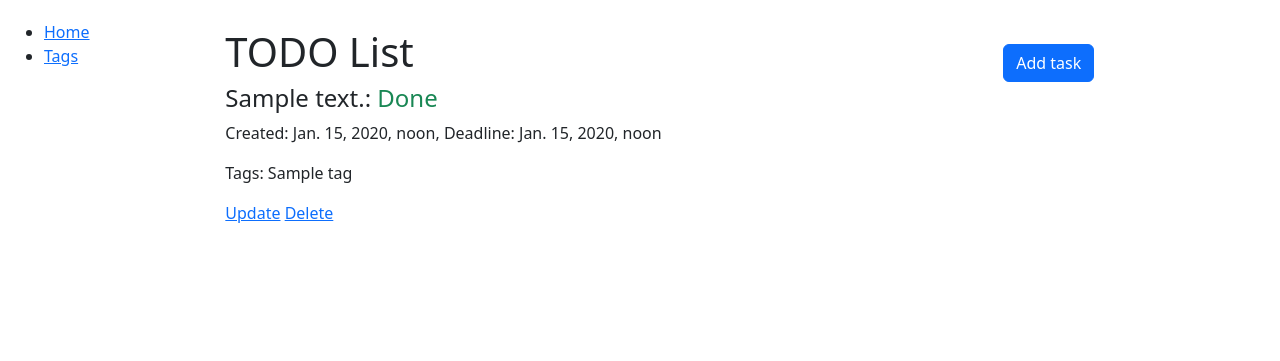
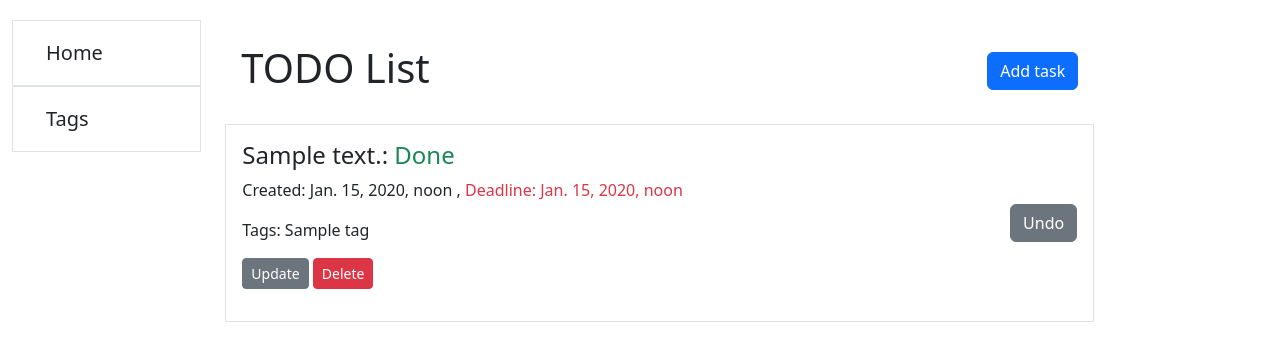
Before and after one commit to YBlck/todo_list, a Django app: page / in a window 1280 px wide. Shown: the top 361 px of the page. Run offline with Django 5.2, Linux system fonts and the light colour scheme; tables that the repository leaves empty hold one stand-in row (values such as "Sample post").

Commit message:
chore: update template UI

```diff
--- a/templates/includes/sidebar.html
+++ b/templates/includes/sidebar.html
@@ -1,10 +1,10 @@
-<ul>
+<ul class="nav flex-column">
 
-  <li>
-    <a href="{% url 'manager:task-list' %}">Home</a>
+  <li class="nav-link border">
+    <a class="btn btn-lg" href="{% url 'manager:task-list' %}">Home</a>
   </li>
-  <li>
-    <a href="{% url 'manager:tag-list' %}">Tags</a>
+  <li class="nav-link border">
+    <a class="btn btn-lg" href="{% url 'manager:tag-list' %}">Tags</a>
   </li>
 
 </ul>
--- a/templates/manager/task_list.html
+++ b/templates/manager/task_list.html
@@ -3,21 +3,27 @@
 {% block content %}
   <main>
     <div class="col-10">
-
-      <div class="mt-2 d-flex justify-content-between">
+      <div class="mt-2 d-flex justify-content-between p-3">
         <h1>TODO List</h1>
-        <a class="mt-3" href="{% url 'manager:task-create' %}">
+        <a class="mt-2" href="{% url 'manager:task-create' %}">
           <button type="button" class="btn btn-primary">Add task</button>
         </a>
       </div>
 
-      <div>
       {% if task_list %}
         {% for task in task_list %}
+          <div class="d-flex justify-content-between align-items-center border mt-2 p-3 mb-2 w-100">
             <div>
-              <h4>{{ task.content }}:{% if task.is_done == False %} <span class="text-danger">Not done</span> {% else %}
-                <span class="text-success">Done</span> {% endif %}</h4>
-              <p>Created: {{ task.created_at }}{% if task.deadline %}, <span>Deadline: {{ task.deadline }}</span>{% endif %}</p>
+              <h4>{{ task.content }}:
+                {% if task.is_done == False %}
+                  <span class="text-danger">Not done</span>
+                {% else %}
+                  <span class="text-success">Done</span>
+                {% endif %}
+              </h4>
+              <p>Created: {{ task.created_at }}
+                {% if task.deadline %}, <span class="text-danger">Deadline: {{ task.deadline }}</span>{% endif %}
+              </p>
               <p>Tags:
                 {% if task.tags.all %}
                   {% for tag in task.tags.all %}
@@ -25,18 +31,28 @@
                   {% endfor %}
                 {% else %}
                   None
-                {% endif %}</p>
+                {% endif %}
+              </p>
               <p>
-                <a href="{% url 'manager:task-update' pk=task.id %}">Update</a>
-                <a href="{% url 'manager:task-delete' pk=task.id %}">Delete</a>
+                <a class="btn btn-sm btn-secondary" href="{% url 'manager:task-update' pk=task.id %}">Update</a>
+                <a class="btn btn-sm btn-danger" href="{% url 'manager:task-delete' pk=task.id %}">Delete</a>
               </p>
+            </div>
+
+            <div class="ms-3">
+              <a href="{% url 'manager:task-toggle-status' pk=task.id %}">
+                {% if task.is_done == True %}
+                  <button type="button" class="btn btn-secondary">Undo</button>
+                {% else %}
+                  <button type="button" class="btn btn-success">Complete</button>
+                {% endif %}
+              </a>
+            </div>
           </div>
         {% endfor %}
       {% else %}
         <p>No task yet.</p>
       {% endif %}
     </div>
-    </div>
-
   </main>
 {% endblock %}
```
Also changed, not shown: templates/manager/tag_list.html (+16 -13 lines). Lines whose indentation alone changed are shown as unchanged.
